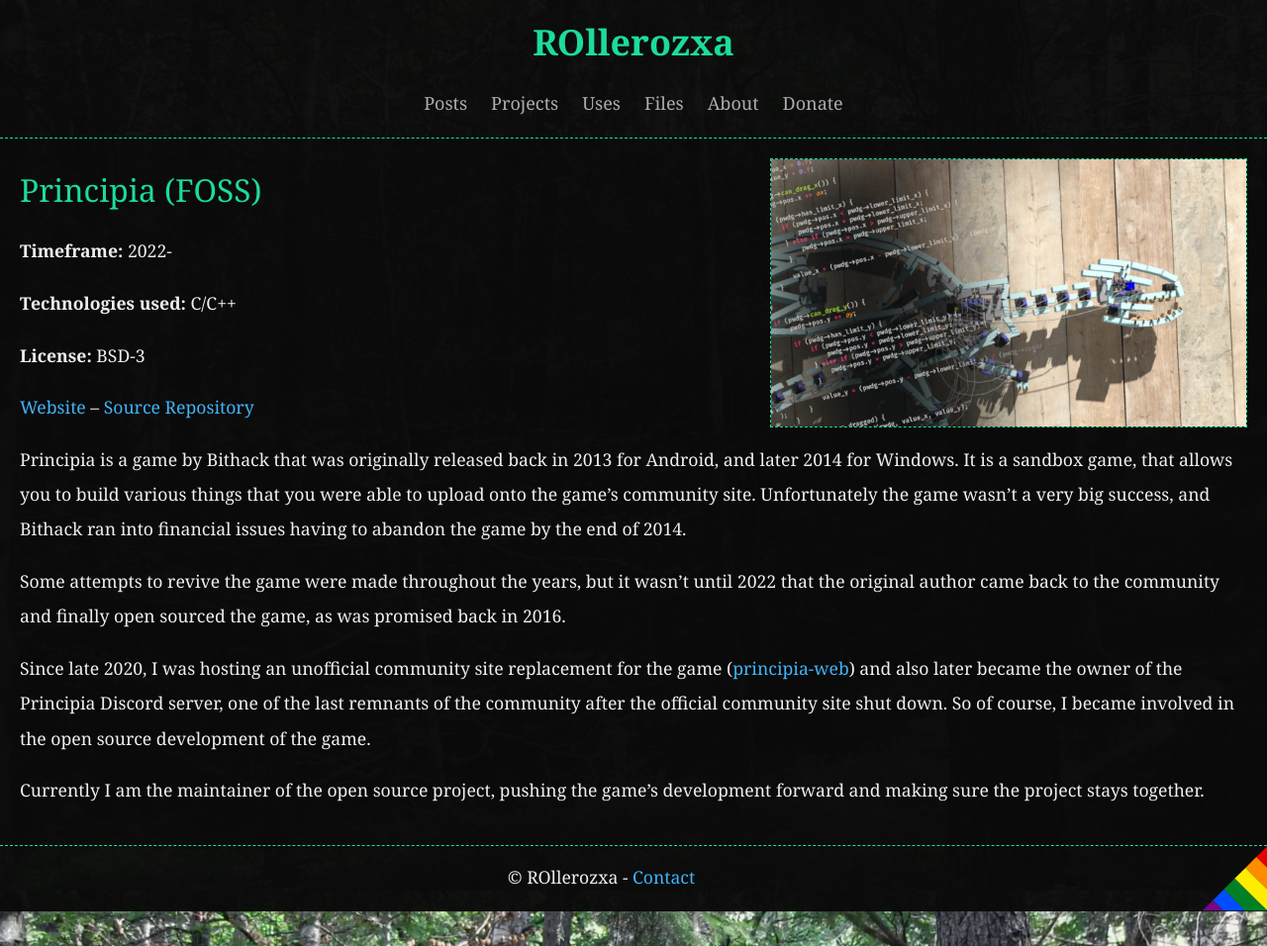
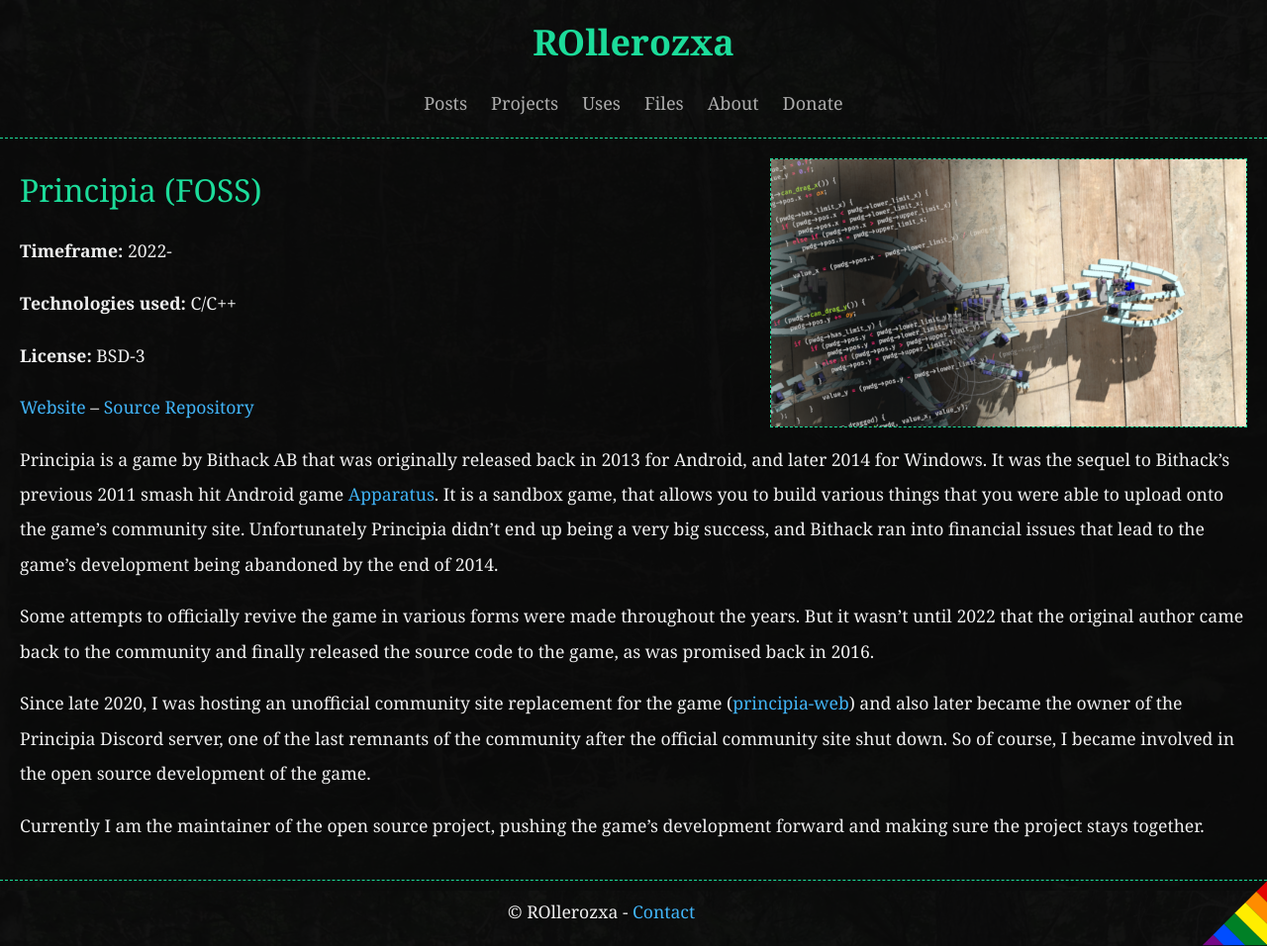
Before and after one commit to rollerozxa/voxelmanip.se, a Jekyll site: the page built from _projects/principia.md, in a window 1280 px wide. Shown: the whole page at 99% size. Built offline with Jekyll 4.4.1, drawn with Linux system fonts in a browser that asks for light colours.

Commit message:
Update Principia project page, add apparatus subdomain

```diff
--- a/_data/subdomains.yml
+++ b/_data/subdomains.yml
@@ -7,6 +7,11 @@
   host: GitHub
   source: https://github.com/rollerozxa/android.voxelmanip.se
   description: The Old Android Game Archive
+
+- domain: apparatus
+  host: GitHub
+  source: https://github.com/rollerozxa/apparatus.voxelmanip.se
+  description: Unofficial website for Apparatus
 
 - domain: boxsmasher
   host: GitHub
--- a/_projects/principia.md
+++ b/_projects/principia.md
@@ -9,9 +9,9 @@
 repo: https://github.com/Bithack/principia
 ---
 
-Principia is a game by Bithack that was originally released back in 2013 for Android, and later 2014 for Windows. It is a sandbox game, that allows you to build various things that you were able to upload onto the game's community site. Unfortunately the game wasn't a very big success, and Bithack ran into financial issues having to abandon the game by the end of 2014.
+Principia is a game by Bithack AB that was originally released back in 2013 for Android, and later 2014 for Windows. It was the sequel to Bithack's previous 2011 smash hit Android game [Apparatus](https://apparatus.voxelmanip.se). It is a sandbox game, that allows you to build various things that you were able to upload onto the game's community site. Unfortunately Principia didn't end up being a very big success, and Bithack ran into financial issues that lead to the game's development being abandoned by the end of 2014.
 
-Some attempts to revive the game were made throughout the years, but it wasn't until 2022 that the original author came back to the community and finally open sourced the game, as was promised back in 2016.
+Some attempts to officially revive the game in various forms were made throughout the years. But it wasn't until 2022 that the original author came back to the community and finally released the source code to the game, as was promised back in 2016.
 
 <!--more-->
 
```
